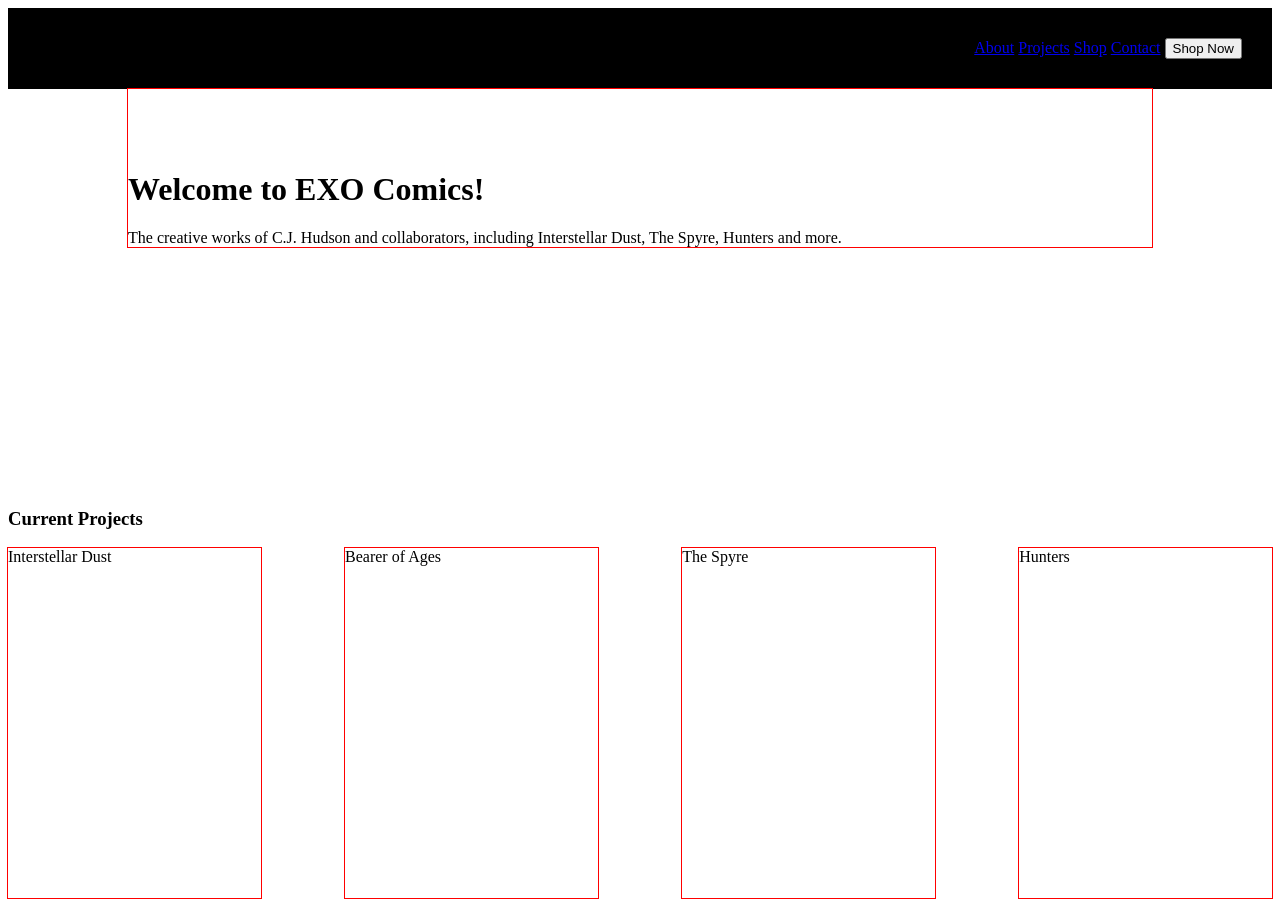
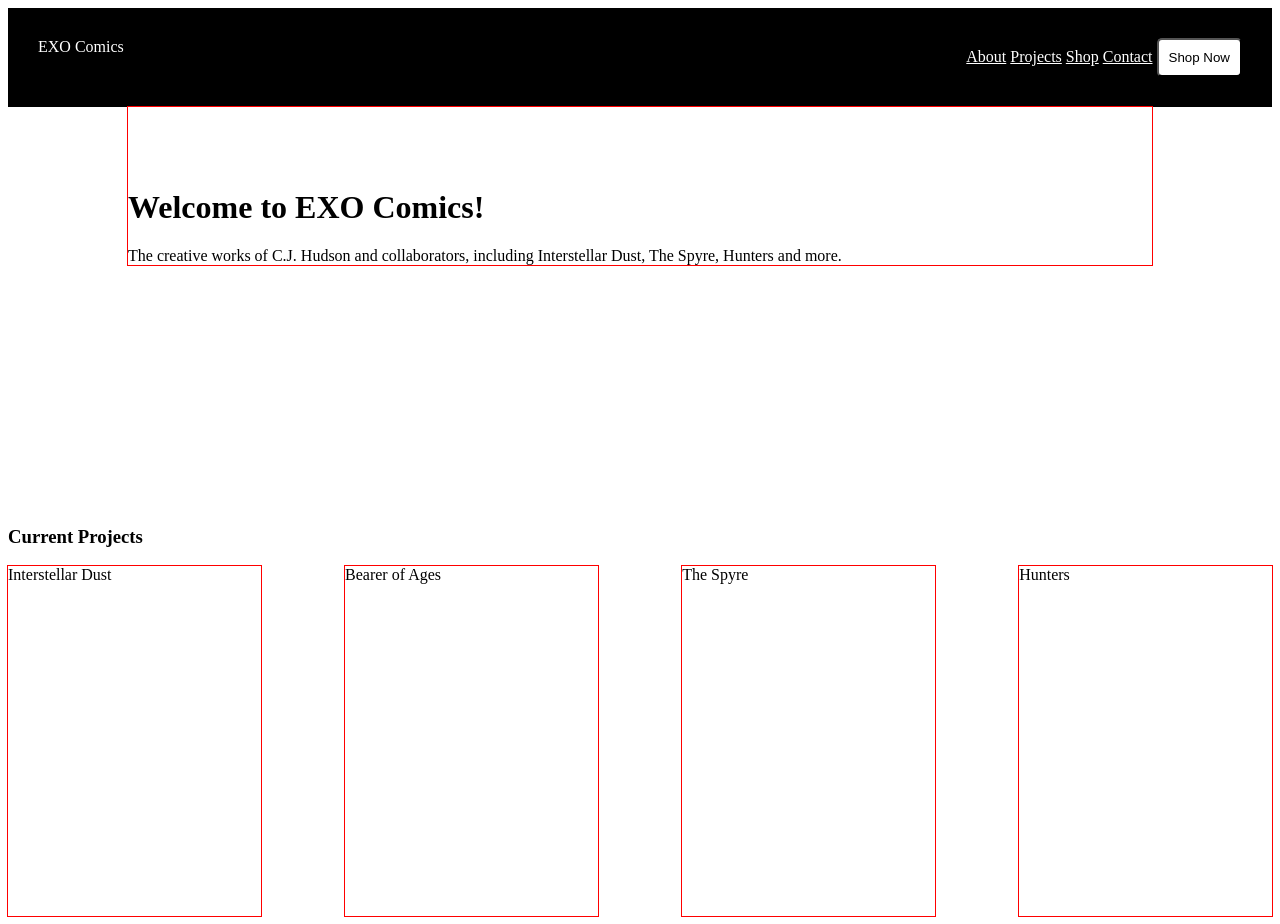
Before and after one commit to latashahudson/UX_UI_HW-21, a plain HTML site: page index.html in a window 1280 px wide. Drawn offline with Linux system fonts and the light colour scheme.

Commit message:
Nav item color update

```diff
--- a/css/style.css
+++ b/css/style.css
@@ -3,8 +3,11 @@ nav{
     display: flex;
     justify-content: space-between;
     padding: 30px;
+    color: white;
 }
-
+.navigation a{
+    color: white;
+}
 .hero{
     height: 50vh;
     width: 100%;
@@ -35,3 +38,9 @@ nav{
     width: 20%;
     outline: 1px solid red;
 }
+
+button{
+    background-color: white;
+    padding: 10px;
+    border-radius: 5px;
+}
```
